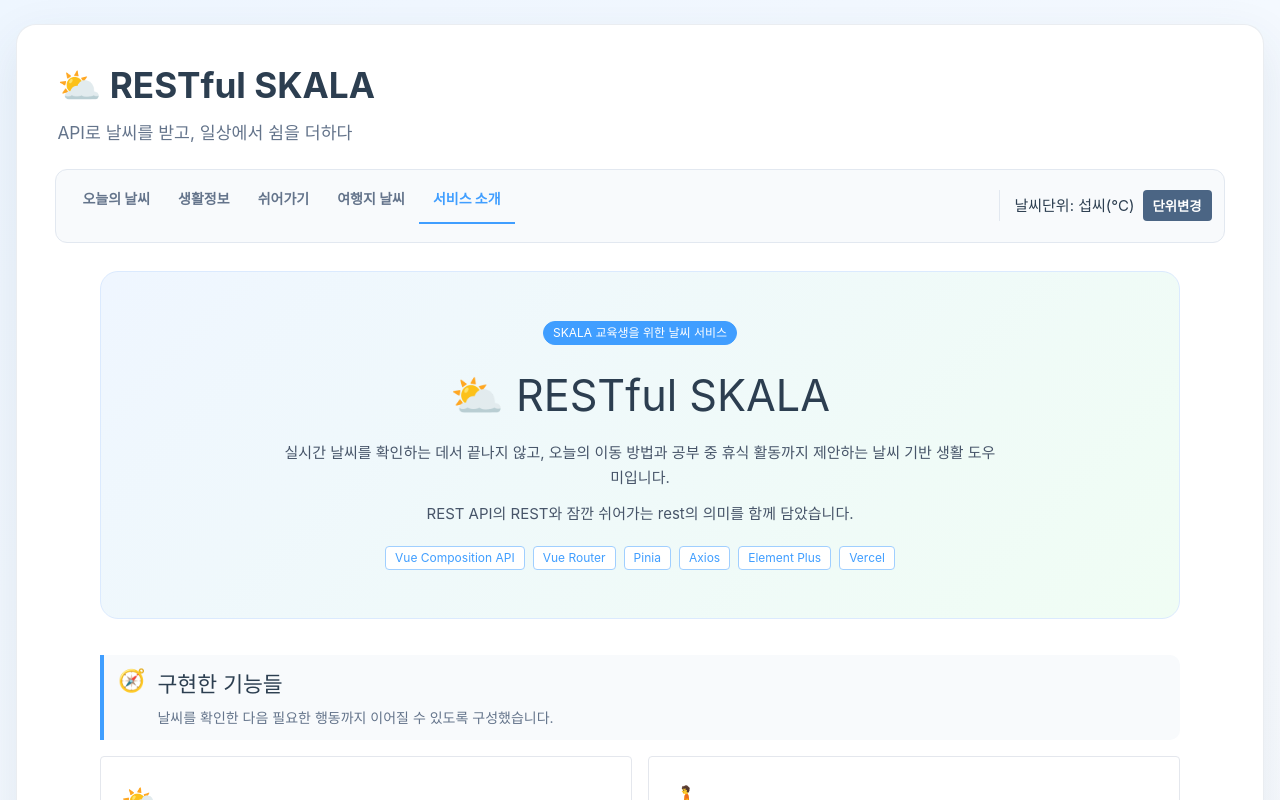
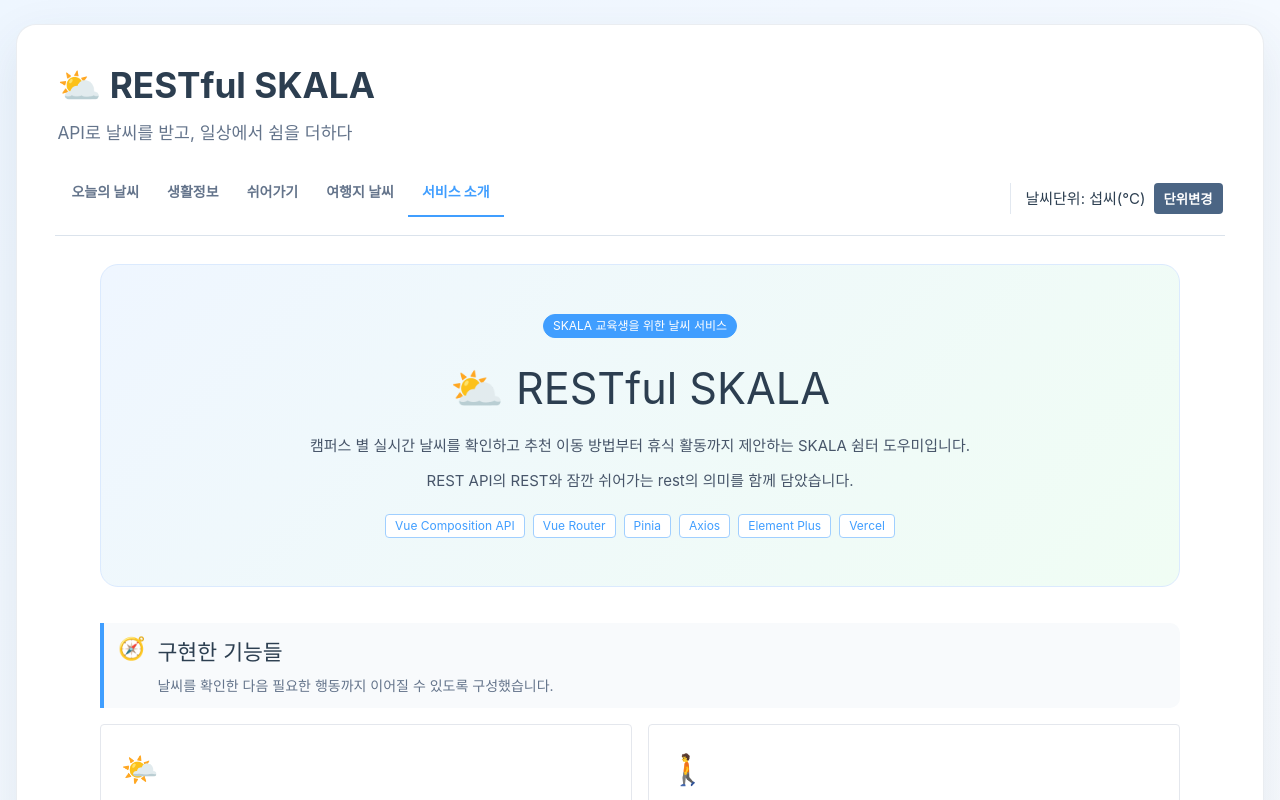
Before and after one commit to J5-K/skala-vue, a Vue app: page /about in a window 1280 px wide. Shown: the top 800 px of the page. Built offline with nearby package versions, Linux system fonts and the light colour scheme.

Commit message:
style: 내비게이션과 서비스 소개 표현 정리

```diff
--- a/src/assets/exercise.css
+++ b/src/assets/exercise.css
@@ -55,11 +55,10 @@ body {
   display: flex;
   align-items: center;
   gap: 14px;
-  padding: 6px 12px;
+  padding: 0 2px 6px;
   margin-bottom: 28px;
-  background: #f8fafc;
-  border: 1px solid #e2e8f0;
-  border-radius: 12px;
+  background: transparent;
+  border-bottom: 1px solid #dbe3ec;
 }
 
 .main-menu.el-menu--horizontal {
--- a/src/views/WeatherAboutView.vue
+++ b/src/views/WeatherAboutView.vue
@@ -87,8 +87,7 @@ const moveTo = (routeName) => {
       <el-tag type="primary" effect="dark" round>SKALA 교육생을 위한 날씨 서비스</el-tag>
       <h2>⛅ RESTful SKALA</h2>
       <p>
-        실시간 날씨를 확인하는 데서 끝나지 않고, 오늘의 이동 방법과 공부 중 휴식 활동까지
-        제안하는 날씨 기반 생활 도우미입니다.
+        캠퍼스 별 실시간 날씨를 확인하고 추천 이동 방법부터 휴식 활동까지 제안하는 SKALA 쉼터 도우미입니다.
       </p>
       <p class="name-story">
         REST API의 <strong>REST</strong>와 잠깐 쉬어가는 <strong>rest</strong>의 의미를 함께
```
